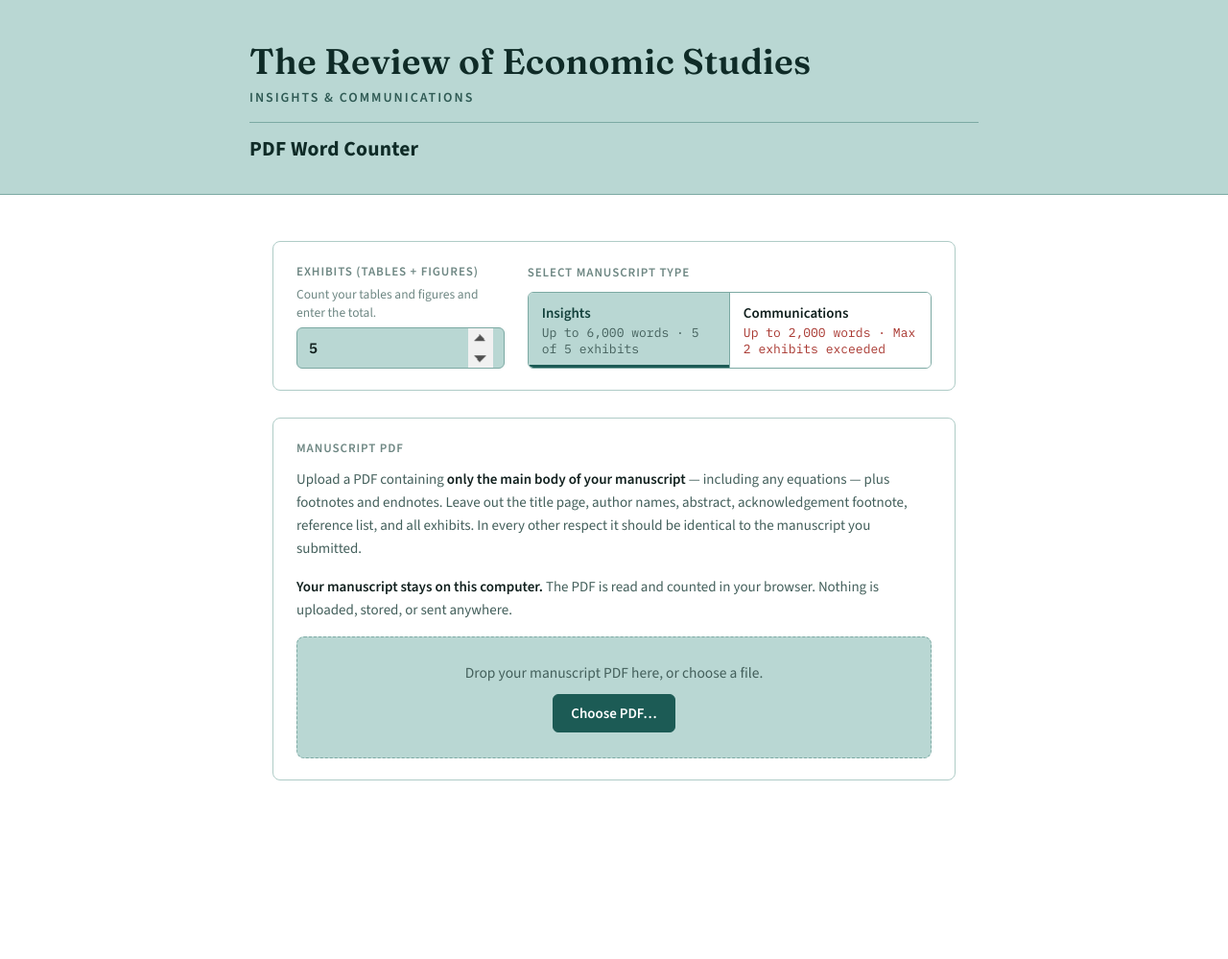
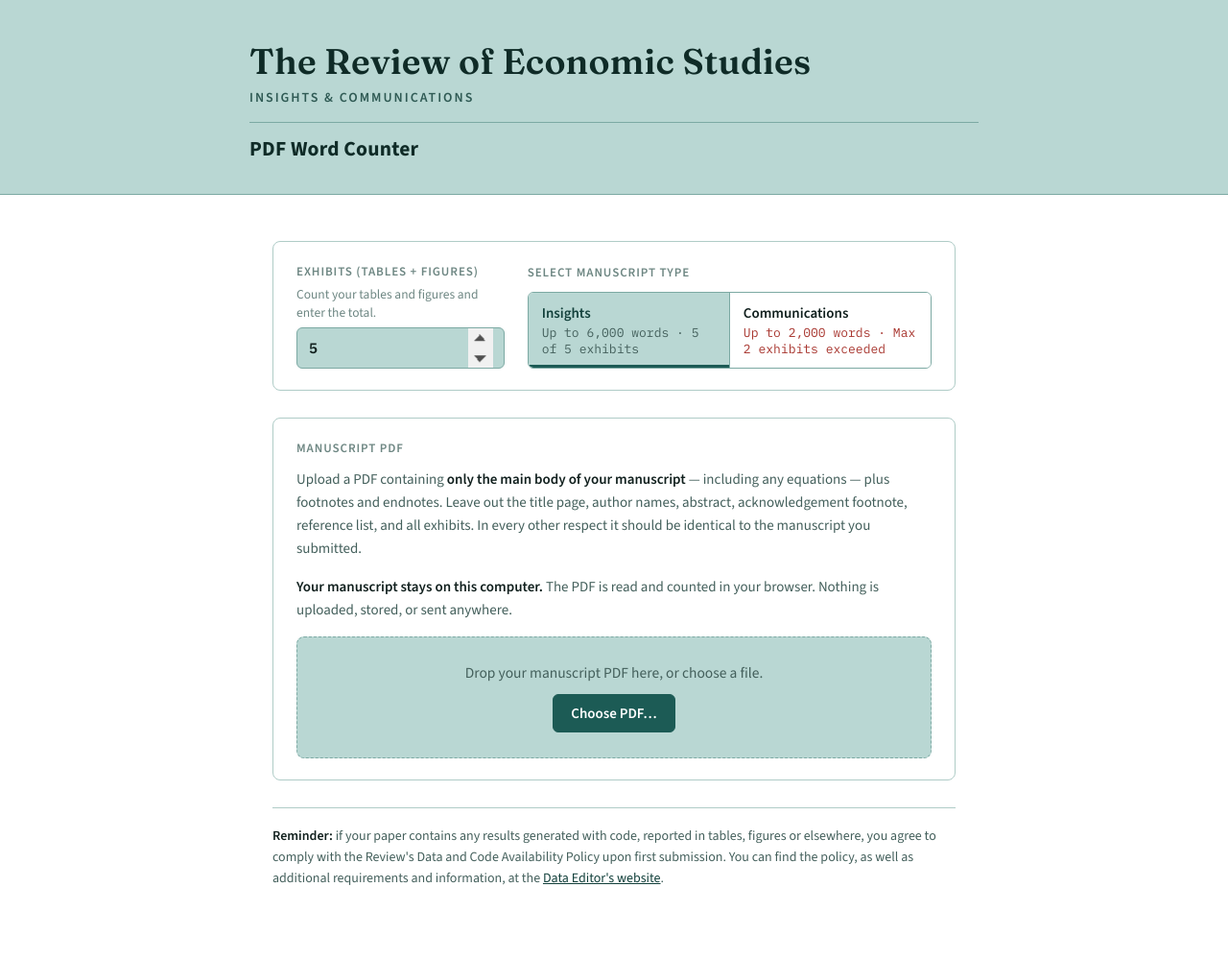
Before and after one commit to REStud/data-editor, a Jekyll site: the page word-count/index.html, which Jekyll copies as it is, in a window 1280 px wide. Shown: the whole page at 96% size. Built offline with Jekyll 4.4.1, drawn with Linux system fonts in a browser that asks for light colours; before the commit the page ends 900 px from its top, so only the background shows below that.

Commit message:
Word count tool: add Data and Code Availability Policy reminder
A standing reminder below the cards that a paper reporting results generated
with code must comply with the policy at first submission, pointing at the
Data Editor's website for the policy and the rest of the requirements. Linked
absolutely rather than as /, so the same file works when it is served from
somewhere other than this site.

Co-Authored-By: Claude Opus 5 (1M context) <noreply@anthropic.com>

```diff
--- a/word-count/index.html
+++ b/word-count/index.html
@@ -463,6 +463,18 @@
     overflow-wrap:break-word;
   }
 
+  .reminder{
+    font-size:14px;
+    line-height:1.6;
+    color:var(--ink-soft);
+    border-top:1px solid var(--rule-strong);
+    padding-top:18px;
+    margin:0;
+  }
+  .reminder strong{ color:var(--ink); font-weight:600; }
+  .reminder a{ color:var(--accent-ink); text-decoration:underline; }
+  .reminder a:focus-visible{ outline:2px solid var(--accent); outline-offset:2px; }
+
   .visually-hidden{
     position:absolute; width:1px; height:1px; overflow:hidden; clip:rect(0,0,0,0);
   }
@@ -580,7 +592,7 @@
     </div>
   </div>
 
-
+  <p class="reminder"><strong>Reminder:</strong> if your paper contains any results generated with code, reported in tables, figures or elsewhere, you agree to comply with the Review's Data and Code Availability Policy upon first submission. You can find the policy, as well as additional requirements and information, at the <a href="https://restud.dataeditor.group/" target="_blank" rel="noopener">Data Editor's website</a>.</p>
 
 </div>
 
```
